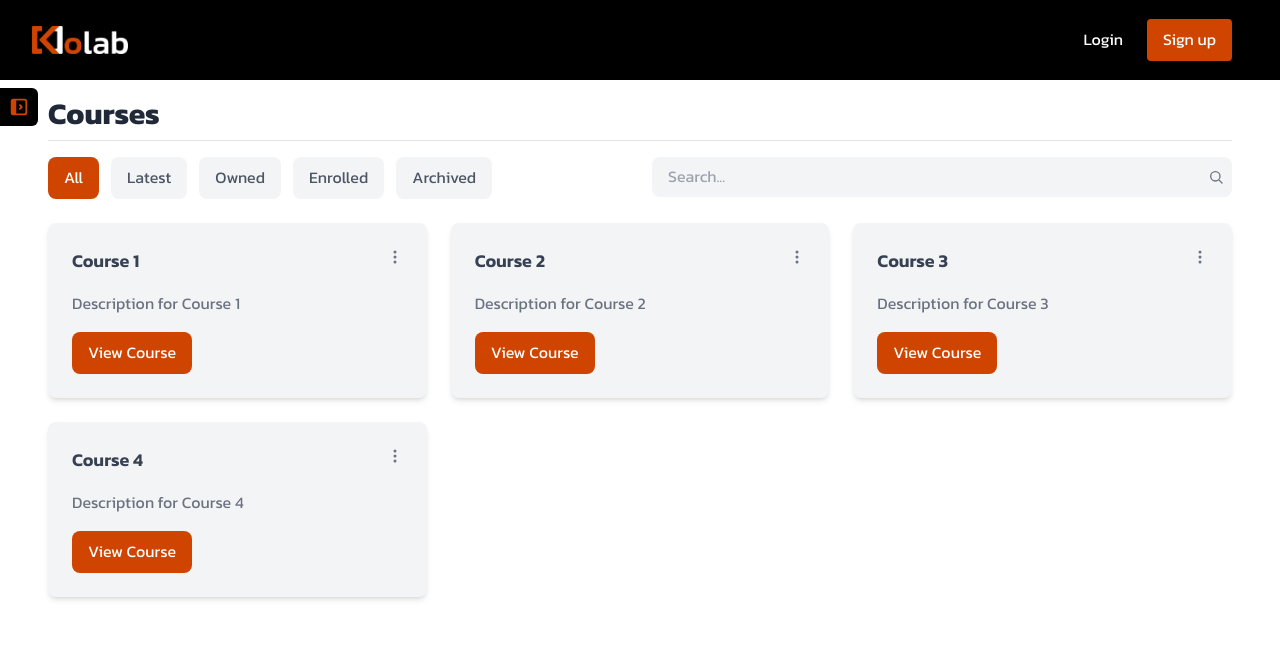
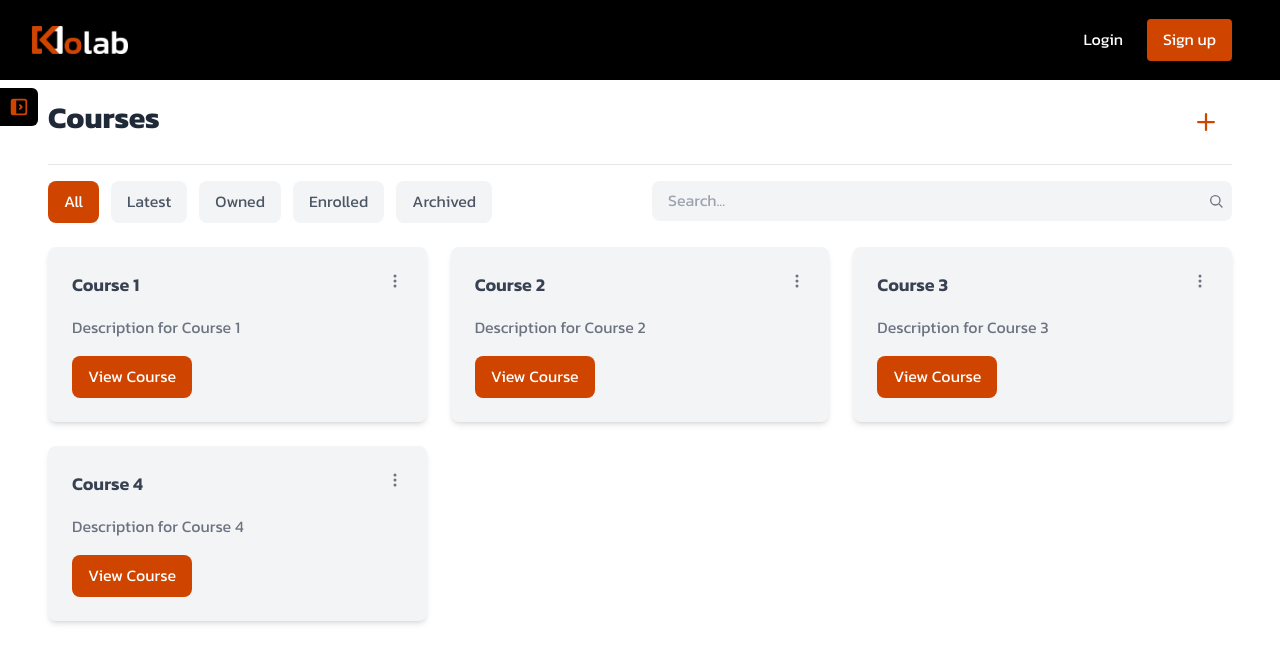
Before and after one commit to takitajwar17/Kolab-Dev-Classroom, a Next.js app in the folder client/: page /courses in a window 1280 px wide. Shown: the top 662 px of the page. Built offline with nearby package versions, Linux system fonts and the light colour scheme; no server answers.

Commit message:
+ sign added for create course and join course horizontally with courses

```diff
--- a/client/app/courses/page.jsx
+++ b/client/app/courses/page.jsx
@@ -1,6 +1,6 @@
 "use client";
 import { useEffect, useRef, useState } from "react";
-import { BsThreeDotsVertical } from "react-icons/bs";
+import { BsThreeDotsVertical, BsPlus } from "react-icons/bs";
 
 const CourseSection = () => {
   const [activeTab, setActiveTab] = useState("All");
@@ -17,6 +17,8 @@ const CourseSection = () => {
 
   const [menuOpen, setMenuOpen] = useState(null);
   const menuRef = useRef(null);
+  const [plusMenuOpen, setPlusMenuOpen] = useState(false);
+  const plusMenuRef = useRef(null);
 
   // Close the menu if user clicks outside of it
   useEffect(() => {
@@ -46,11 +48,51 @@ const CourseSection = () => {
   const handleDelete = (id) => {
     // Handle delete logic here
   };
+  const handleJoinCourse = () => {
+    // Handle join course
+    console.log("Join Course clicked");
+  };
+
+  const handleCreateCourse = () => {
+    // Handle create course
+    console.log("Create Course clicked");
+  };
 
   return (
     <div className="bg-white min-h-screen px-12 pt-4 text-gray-800">
       {/* Title and Horizontal Rule */}
-      <h1 className="text-3xl font-bold mb-2">Courses</h1>
+
+      <div className="flex justify-between items-center mb-4">
+         <h1 className="text-3xl font-bold mb-2">Courses</h1>
+         <div className="relative" ref={plusMenuRef}>
+         <button
+            className=" text-orange  hover:bg-orange-700 font-bold text-4xl p-2 rounded-full"
+            onClick={() => setPlusMenuOpen(!plusMenuOpen)}
+          >
+            <BsPlus size={36} />
+          </button>
+          {plusMenuOpen && (
+            <div className="absolute right-0 mt-2 w-36 bg-white border-2 border-gray-200 rounded-lg shadow-lg">
+              <ul className="text-left">
+                <li
+                  className="px-4 py-2 text-gray-700 hover:bg-gray-400 cursor-pointer"
+                  onClick={handleJoinCourse}
+                >
+                  Join Course
+                </li>
+                <li
+                  className="px-4 py-2 text-gray-700 hover:bg-gray-400 cursor-pointer"
+                  onClick={handleCreateCourse}
+                >
+                  Create Course
+                </li>
+              </ul>
+            </div>
+          )}
+        </div>
+
+        </div>
+
       <hr className="mb-4" />
       {/* Tabs and Search Section */}
       <div className="grid grid-cols-1 md:grid-cols-2 gap-6 mb-6">
```
